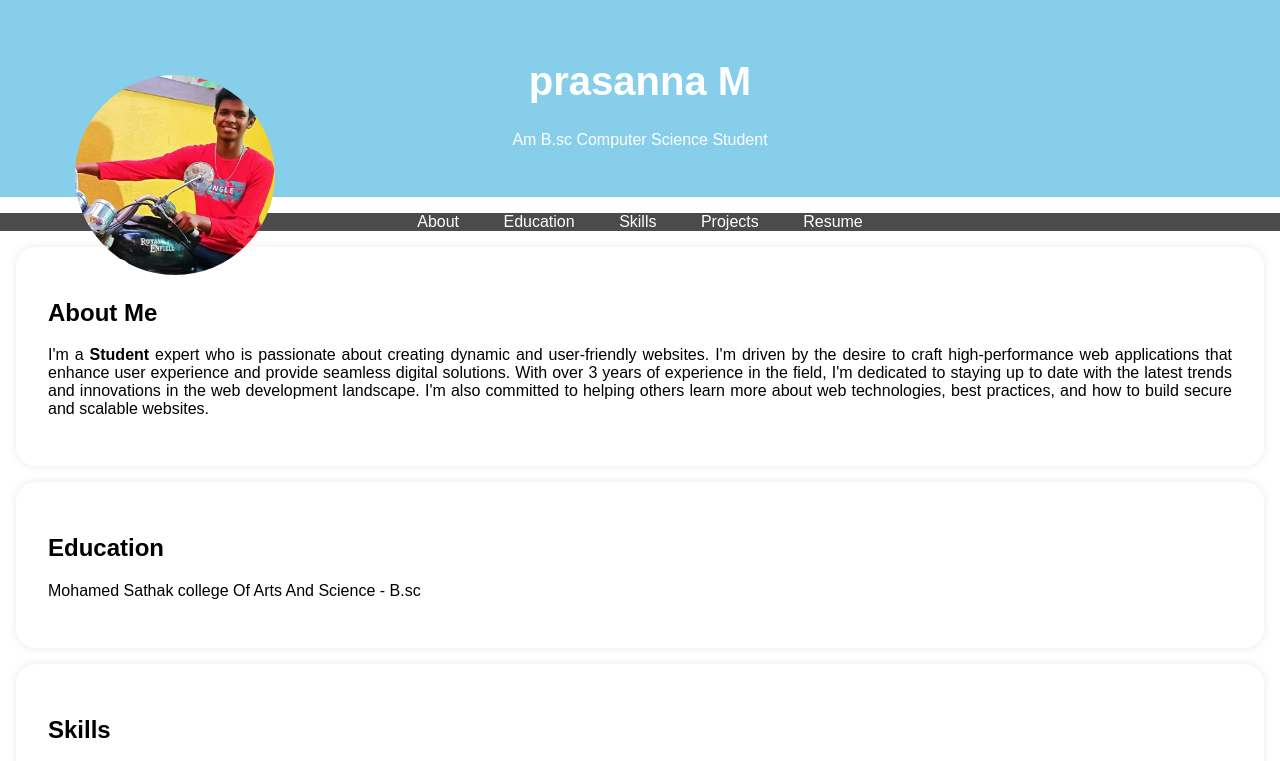
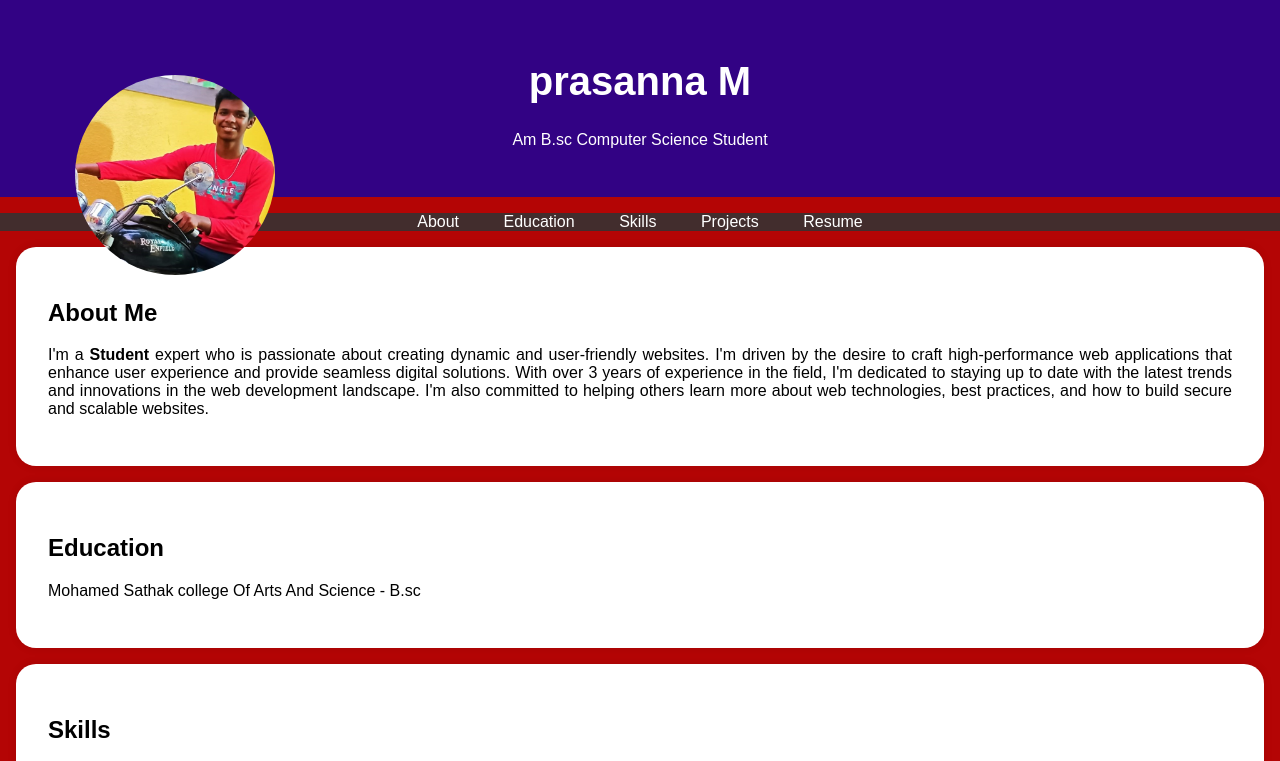
Before and after one commit to Prasanna-maxbot/Digital-Portfolio, a plain HTML site: page index.html in a window 1280 px wide. Shown: the top 761 px of the page. Drawn offline with Linux system fonts and the light colour scheme.

Commit message:
Update index.html

```diff
--- a/index.html
+++ b/index.html
@@ -7,11 +7,11 @@
             font-family: Arial, sans-serif;
             margin: 0;
             padding: 0;
-            background-color:#ff5e0000;
+            background-color:#b40505;
         }
 
         header {
-            background-color:#87CEEB;
+            background-color:#1702a0d1;
             color: #fff;
             text-align: center;
             padding: 2rem 0;
```
